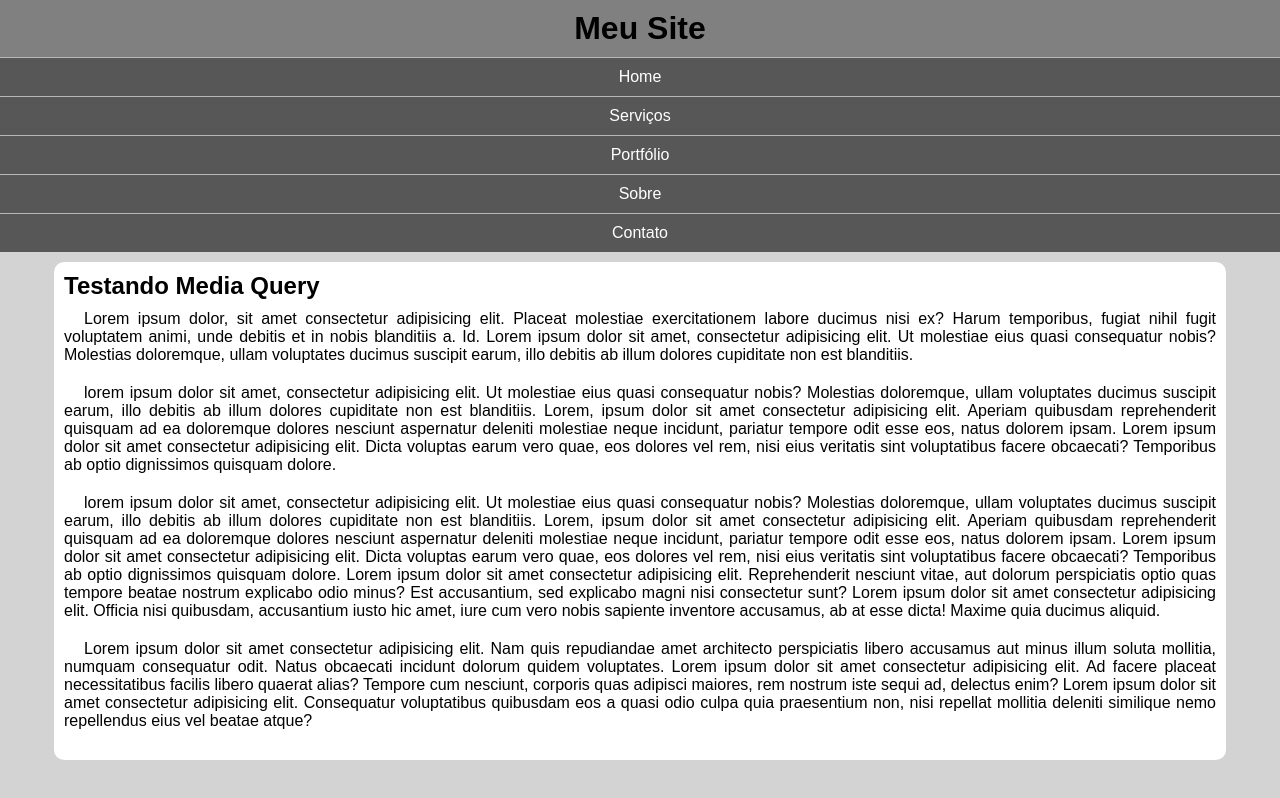
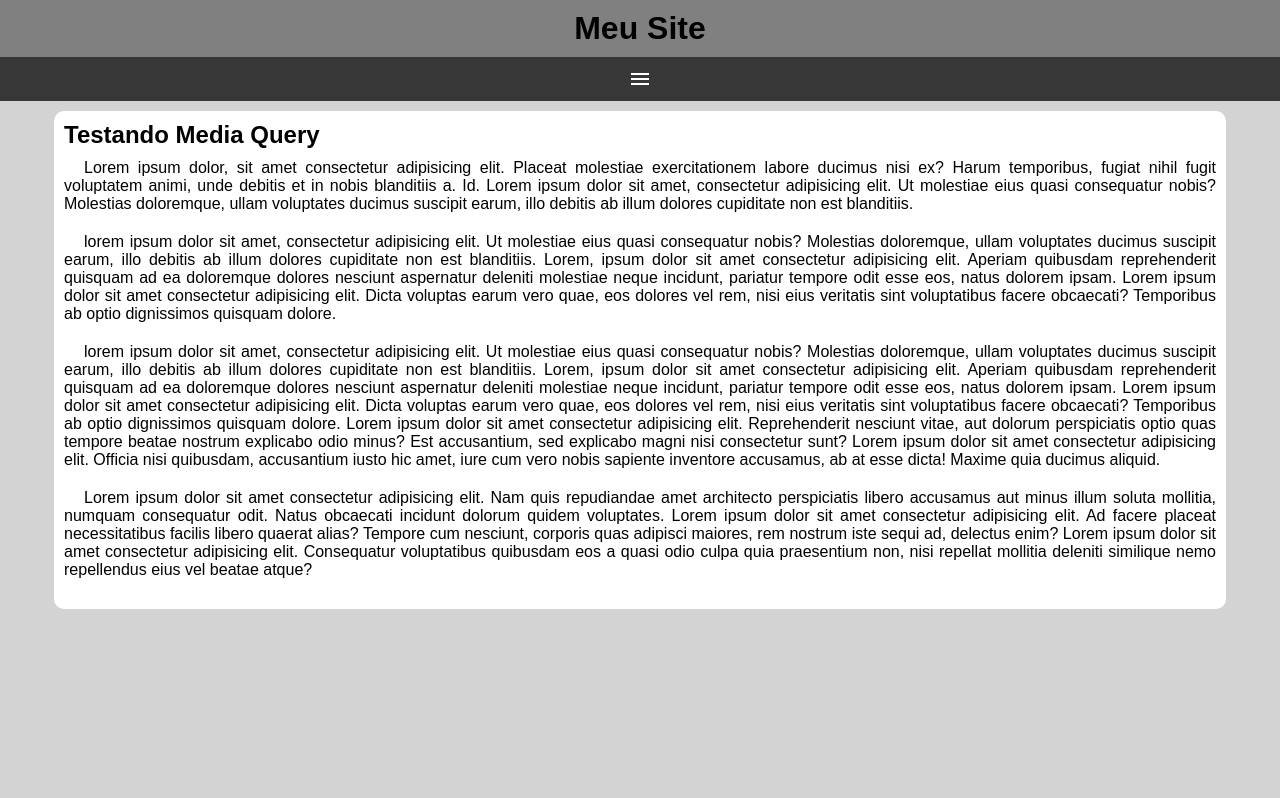
Before and after one commit to Rogerio23osasco/html-css, a plain HTML site: page exercicios/ex026/mq005/index.html in a window 1280 px wide. Drawn offline with nearby package versions, Linux system fonts and the light colour scheme.

Commit message:
criei o menu hamburguinho Js

```diff
--- a/exercicios/ex026/mq005/estilos/style.css
+++ b/exercicios/ex026/mq005/estilos/style.css
@@ -19,8 +19,22 @@ body, html {
         text-align: center;
     }
 
+    span#burguer {
+        background-color: rgb(56, 55, 55);
+        color: white;
+        display: block;
+        text-align: center;
+        padding: 10px;
+        cursor: pointer;
+    }
+
+    span#burguer:hover {
+        background-color: white;
+        color: black;
+    }
+
     menu {
-        display: block;
+        display: none;
     }
 
     menu > ul {
--- a/exercicios/ex026/mq005/index.html
+++ b/exercicios/ex026/mq005/index.html
@@ -4,12 +4,16 @@
     <meta charset="UTF-8">
     <meta name="viewport" content="width=device-width, initial-scale=1.0">
     <title>Media Query</title>
+    <link rel="stylesheet" href="https://fonts.googleapis.com/css2?family=Material+Symbols+Outlined:opsz,wght,FILL,GRAD@20..48,100..700,0..1,-50..200&icon_names=menu" />
     <link rel="stylesheet" href="estilos/style.css">
 </head>
 <body>
     <header>
         <h1>Meu Site</h1>
-        <menu>
+        <span id="burguer" class="material-symbols-outlined" onclick="clickMenu()">
+menu
+</span>
+        <menu id="itens">
             <ul>
                 <li><a href="#">Home</a></li>
                 <li><a href="#">Serviços</a></li>
@@ -28,5 +32,14 @@
             <p>Lorem ipsum dolor sit amet consectetur adipisicing elit. Nam quis repudiandae amet architecto perspiciatis libero accusamus aut minus illum soluta mollitia, numquam consequatur odit. Natus obcaecati incidunt dolorum quidem voluptates. Lorem ipsum dolor sit amet consectetur adipisicing elit. Ad facere placeat necessitatibus facilis libero quaerat alias? Tempore cum nesciunt, corporis quas adipisci maiores, rem nostrum iste sequi ad, delectus enim? Lorem ipsum dolor sit amet consectetur adipisicing elit. Consequatur voluptatibus quibusdam eos a quasi odio culpa quia praesentium non, nisi repellat mollitia deleniti similique nemo repellendus eius vel beatae atque?</p>
         </article>
     </main>
+    <script>
+        function clickMenu() {
+            if (itens.style.display == 'block'){
+                itens.style.display = 'none'
+            } else {
+                itens.style.display = "block"
+            }
+        }
+    </script>
 </body>
 </html>
```
